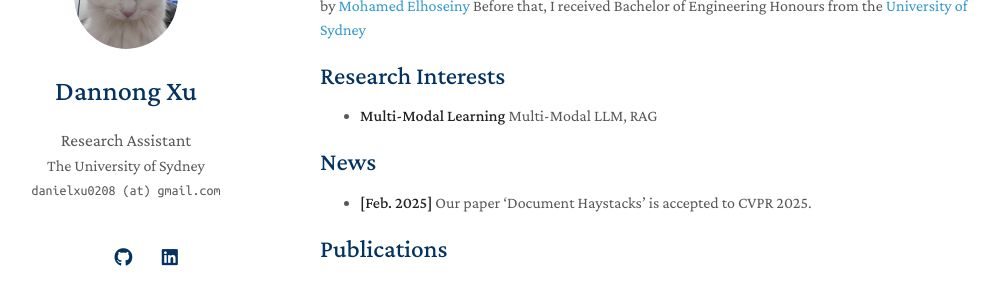
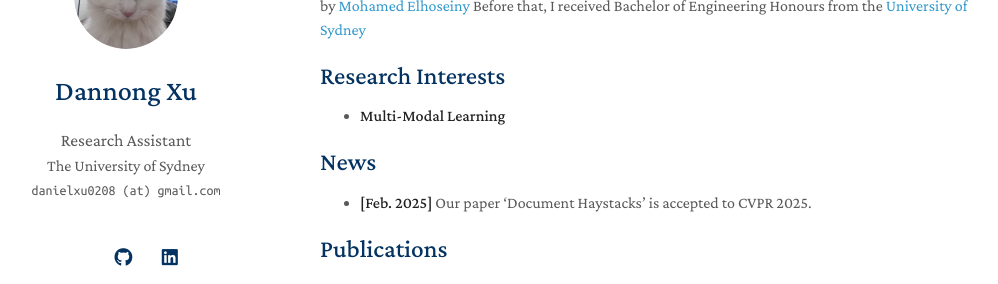
Before and after one commit to Danielxu0208/Danielxu0208.github.io, a Jekyll site: the page built from index.md, in a window 1280 px wide. Shown: the part 139-423 px from the top of the page, without its empty margins (150-1148 px from the left). Built offline with Jekyll 4.4.1, drawn with Linux system fonts in a browser that asks for light colours; a style sheet for code colours, icons or effects is not loaded; our own code applies the rules of GitHub Pages for plain Markdown files.

Commit message:
Update index.md

```diff
--- a/index.md
+++ b/index.md
@@ -8,7 +8,7 @@ I am currently a research assistant at [King Abdullah University of Science and
 
 ## Research Interests
 
-- **Multi-Modal Learning** Multi-Modal LLM, RAG
+- **Multi-Modal Learning**
 
 ## News
 
```
